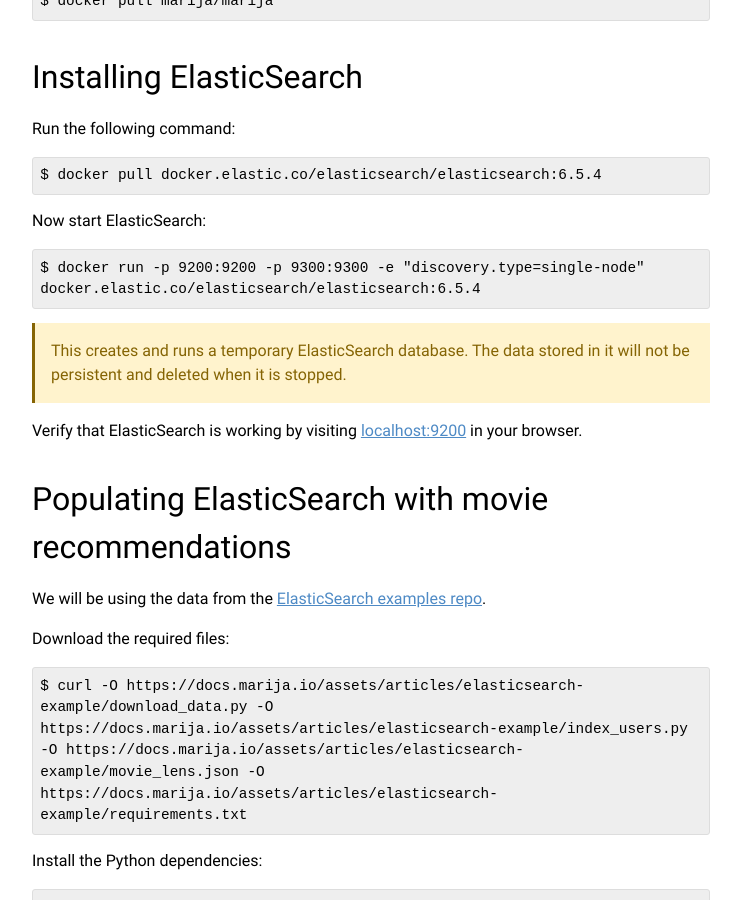
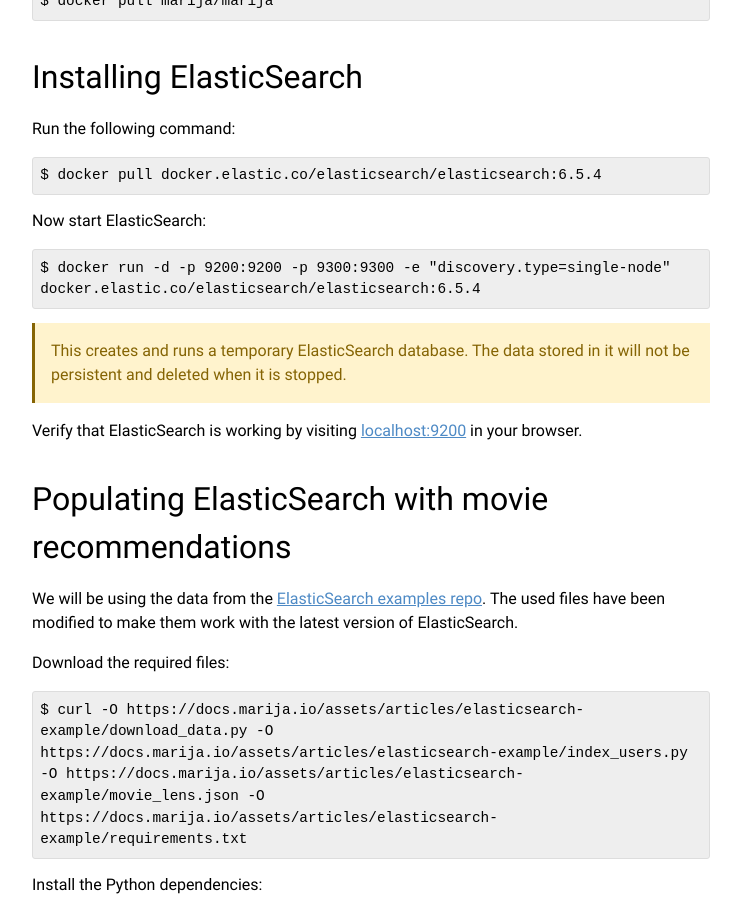
Before and after one commit to marijaio/marija-docs, a Jekyll site: the page built from elasticsearch-example.md, in a window 1280 px wide and 900 px high, scrolled down 609 px. Shown: the whole window, without its empty margins (410-1151 px from the left). Built offline with Jekyll 4.4.1, drawn with Linux system fonts in a browser that asks for light colours.

Commit message:
elasticsearch example

````diff
--- a/elasticsearch-example.md
+++ b/elasticsearch-example.md
@@ -27,7 +27,7 @@
 
 Now start ElasticSearch:
 ```
-$ docker run -p 9200:9200 -p 9300:9300 -e "discovery.type=single-node" docker.elastic.co/elasticsearch/elasticsearch:6.5.4
+$ docker run -d -p 9200:9200 -p 9300:9300 -e "discovery.type=single-node" docker.elastic.co/elasticsearch/elasticsearch:6.5.4
 ```
 > This creates and runs a temporary ElasticSearch database. The data stored in it will not be persistent and deleted when it is stopped.
 
@@ -36,6 +36,7 @@
 ## Populating ElasticSearch with movie recommendations
 
 We will be using the data from the [ElasticSearch examples repo](https://github.com/elastic/examples/tree/master/Graph/movie_recommendations).
+The used files have been modified to make them work with the latest version of ElasticSearch.
 
 Download the required files:
 ```
````
